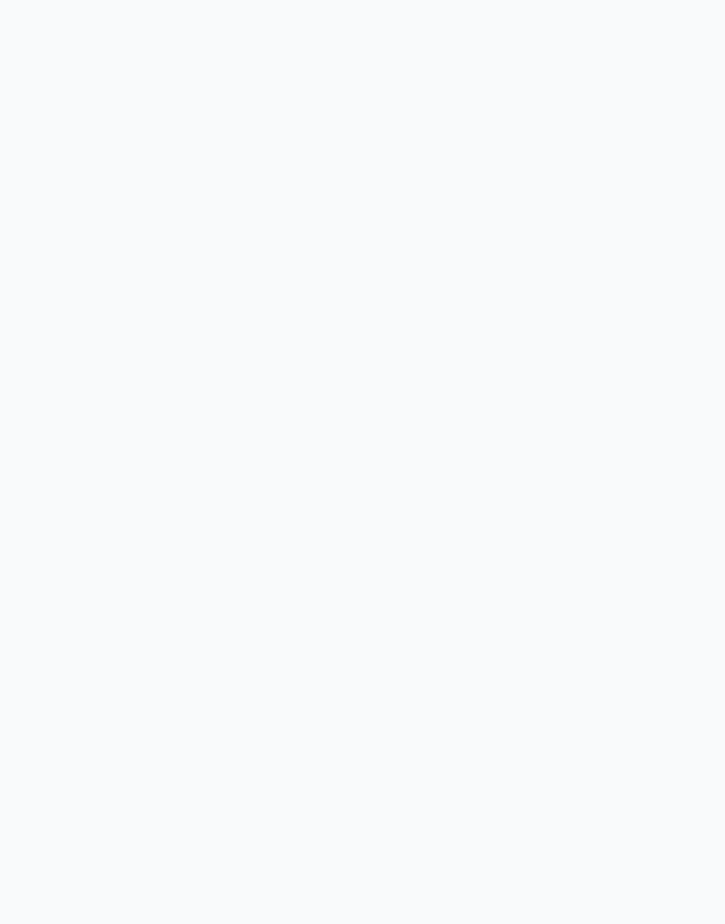
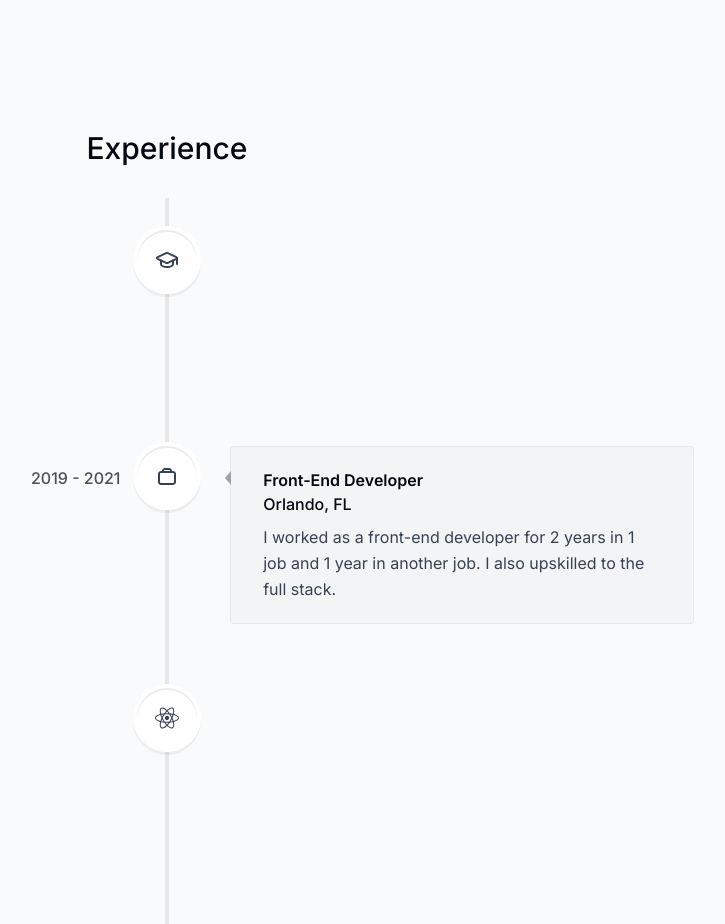
Before and after one commit to Parthtank21/portfolio, a Next.js app: page / in a window 1280 px wide. Shown: the part 2880-3804 px from the top of the page, without its empty margins (473-1198 px from the left). Before the commit the page ends 3010 px from the top, so only its background shows below. Built offline with nearby package versions, Linux system fonts and the light colour scheme.

Commit message:
FEAT: completed skills section

```diff
--- a/package.json
+++ b/package.json
@@ -14,7 +14,8 @@
     "next": "15.2.3",
     "react": "^19.0.0",
     "react-dom": "^19.0.0",
-    "react-icons": "^5.5.0"
+    "react-icons": "^5.5.0",
+    "react-vertical-timeline-component": "^3.5.3"
   },
   "devDependencies": {
     "@eslint/eslintrc": "^3",
@@ -22,6 +23,7 @@
     "@types/node": "^20",
     "@types/react": "^19",
     "@types/react-dom": "^19",
+    "@types/react-vertical-timeline-component": "^3.3.6",
     "eslint": "^9",
     "eslint-config-next": "15.2.3",
     "tailwindcss": "^4",
--- a/src/app/globals.css
+++ b/src/app/globals.css
@@ -1 +1,5 @@
 @import "tailwindcss";
+
+html {
+  --line-color: #e5e7eb;
+}
--- a/src/app/page.tsx
+++ b/src/app/page.tsx
@@ -1,4 +1,5 @@
 import About from "@/components/about";
+import Experience from "@/components/experience";
 import Intro from "@/components/intro";
 import Projects from "@/components/projects";
 import SectionDivider from "@/components/section-divider";
@@ -12,6 +13,7 @@
       <About />
       <Projects />
       <Skills />
+      <Experience />
     </main>
   );
 }
--- /dev/null
+++ b/src/components/experience.tsx
@@ -0,0 +1,49 @@
+"use client";
+
+import React from "react";
+import {
+  VerticalTimeline,
+  VerticalTimelineElement,
+} from "react-vertical-timeline-component";
+import { experiencesData } from "@/lib/data";
+import SectionHeading from "./section-heading";
+import "react-vertical-timeline-component/style.min.css";
+
+export default function Experience() {
+  return (
+    <section id="experience">
+      <SectionHeading>Experience</SectionHeading>
+      <VerticalTimeline lineColor="">
+        {experiencesData.map((exp, index) => (
+          <React.Fragment key={index}>
+            <VerticalTimelineElement
+              contentStyle={{
+                background: "#f3f4f6",
+                boxShadow: "none",
+                border: "1px solid rgba(0, 0, 0, 0.05)",
+                textAlign: "left",
+                padding: "1.3rem 2rem",
+              }}
+              contentArrowStyle={{
+                borderRight: "0.4rem solid #9ca3af",
+              }}
+              date={exp.date}
+              icon={exp.icon}
+              iconStyle={{
+                color: "#364153",
+                background: "white",
+                fontSize: "1.5rem",
+              }}
+            >
+              <h3 className="font-semibold capitalize">{exp.title}</h3>
+              <p className="font-normal !mt-0">{exp.location}</p>
+              <p className="!mt-2 !font-normal text-gray-700">
+                {exp.description}
+              </p>
+            </VerticalTimelineElement>
+          </React.Fragment>
+        ))}
+      </VerticalTimeline>
+    </section>
+  );
+}
```
Also changed, not shown: 1 other file (tests, documents, lock files or other folders).
